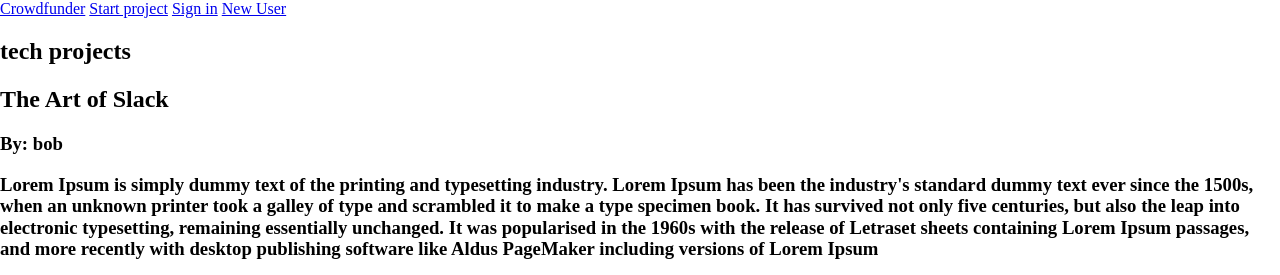
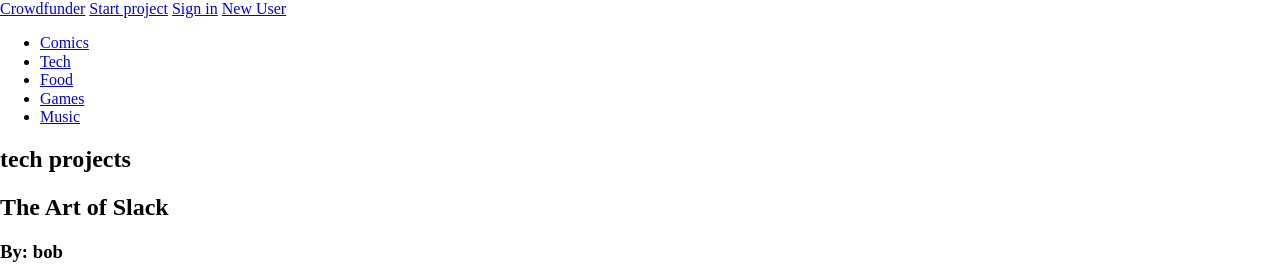
Before and after one commit to jessiicacmoore/Crowdfunder, a Django app: page /category/tech/ in a window 1280 px wide. Shown: the top 275 px of the page. Run offline with Django 3.2, Linux system fonts and the light colour scheme; data comes from the database, SQL or seed files in the repository.

Commit message:
Moved timurs category nav back into index.html

```diff
--- a/crowdfunder/templates/base.html
+++ b/crowdfunder/templates/base.html
@@ -21,6 +21,15 @@
             <a href="{% url 'signup' %}" role="button">New User</a>
             {% endif %}
         </nav>
+        <div class="category-nav">
+            <ul id="category">
+                <li>{% block category-comics %}<a href="{% url 'category' cat='comics' %}">Comics</a>{% endblock %}</li>
+                <li>{% block category-tech %}<a href="{% url 'category' cat='tech' %}">Tech</a>{% endblock %}</li>
+                <li>{% block category-food %}<a href="{% url 'category' cat='food' %}">Food</a>{% endblock %}</li>
+                <li>{% block category-games %}<a href="{% url 'category' cat='games' %}">Games</a>{% endblock %}</li>
+                <li>{% block category-music %}<a href="{% url 'category' cat='music' %}">Music</a>{% endblock %}</li>
+            </ul>
+    </div>
     </header>
     <main>
         {% block content %}
```
Also changed, not shown: crowdfunder/templates/add_later.html (+0 -10 lines).
